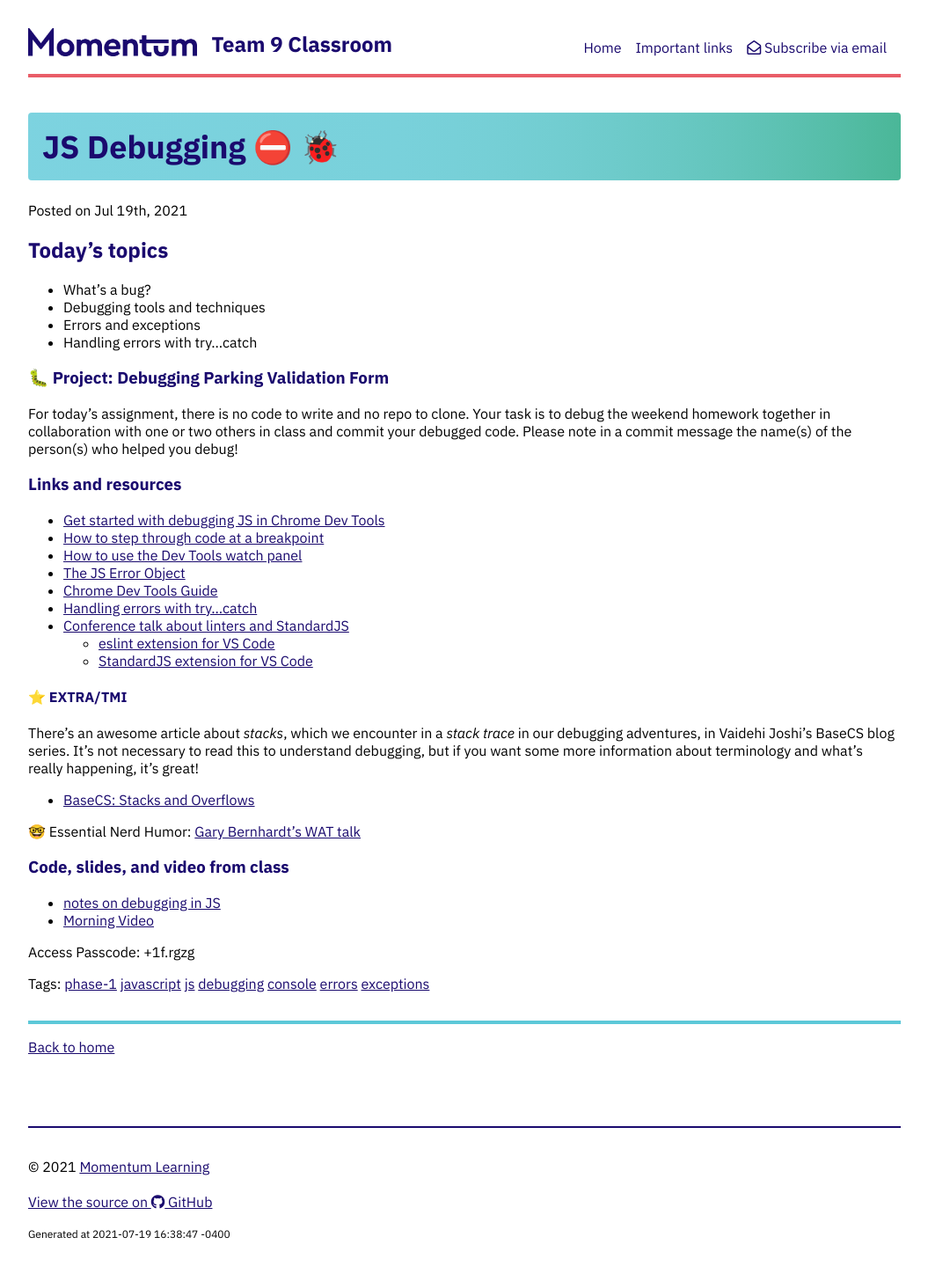
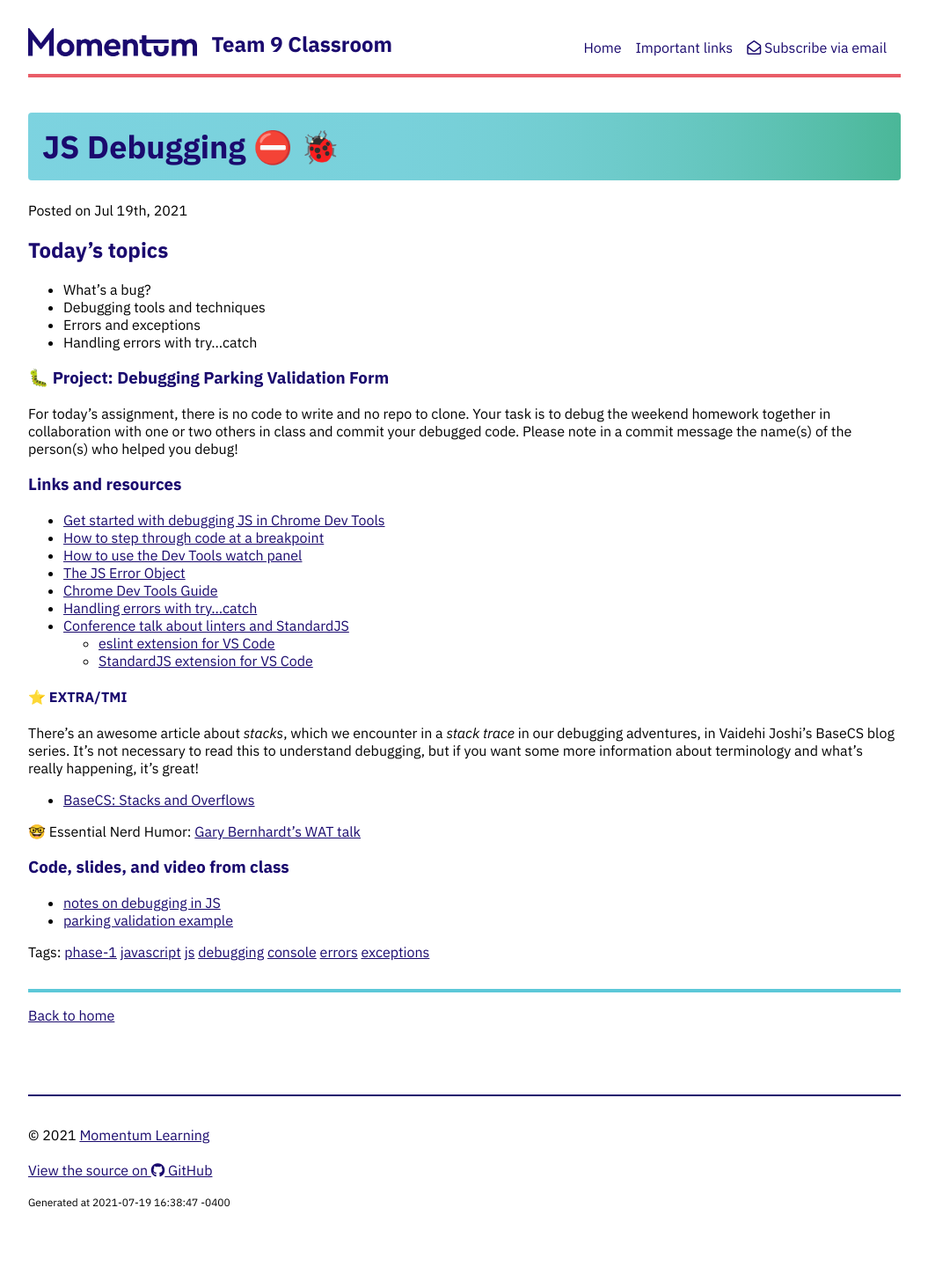
Before and after one commit to Momentum-Team-9/momentum-team-9.github.io, a Jekyll site: the page built from _posts/2021-07-19-js-debugging.md, in a window 1280 px wide. Shown: the whole page at 88% size, without its empty margins (112-1167 px from the left). Built offline with Jekyll 4.4.1, drawn with Linux system fonts in a browser that asks for light colours; nearby versions of some CDN libraries; after the commit the page ends 1420 px from its top, so only the background shows below that.

Commit message:
add code example from class

```diff
--- a/_posts/2021-07-19-js-debugging.md
+++ b/_posts/2021-07-19-js-debugging.md
@@ -38,6 +38,4 @@ There's an awesome article about _stacks_, which we encounter in a _stack trace_
 ### Code, slides, and video from class
 
 - [notes on debugging in JS](https://github.com/momentum-team-9/notes/js-debugging.md)
-- [Morning Video](https://us02web.zoom.us/rec/share/_EvphwR_7NOcO1AVndsZfBETpOoRE6WNKTPQCst-exPw7Km4KmxOO6qq9aOWP9q6.IYJzzDxLa0xhrvT8)
-
-Access Passcode: +1f.rgzg
+- [parking validation example](https://github.com/Momentum-Team-9/examples/tree/main/js-parking-validation)
```
